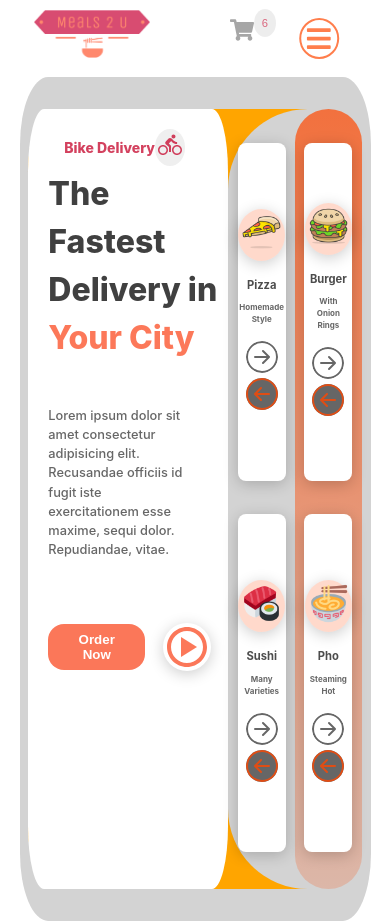
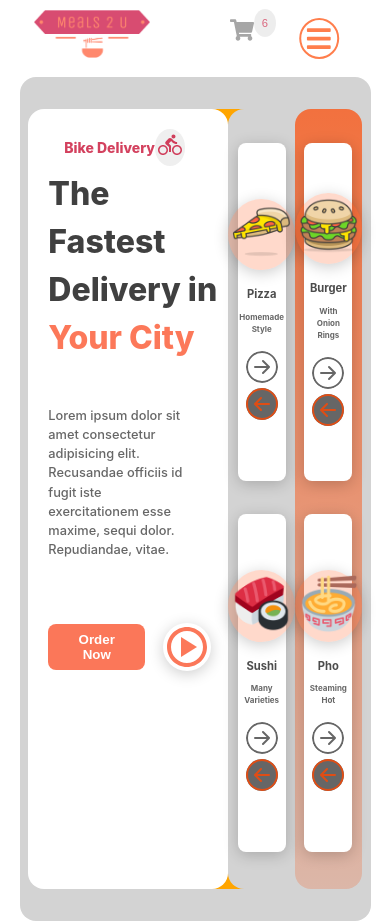
Before and after one commit to Jscorz/React-Food-Delivery-App, a React (Create React App) app: page / in a window 390 px wide. Built offline with nearby package versions, Linux system fonts and the light colour scheme.

Commit message:
adjusted border radius across pages to match at a lower number on small screens

```diff
--- a/src/components/Feedback.js
+++ b/src/components/Feedback.js
@@ -71,7 +71,7 @@ const Wrapper = styled.section`
     background: lightgrey;
     min-width: 30vw;
     min-height: 30vh;
-    border-radius: 5rem;
+    border-radius: 2rem;
     display: flex;
     flex-direction: column;
     justify-content: space-between;
@@ -82,7 +82,7 @@ const Wrapper = styled.section`
     }
 
     @media only screen and (max-width: 700px) {
-      border-radius: 1rem;
+      border-radius: 0.5rem;
     }
   }
 
@@ -94,12 +94,13 @@ const Wrapper = styled.section`
   input {
     padding: 0.5rem;
     min-width: 25vw;
-    border-radius: 5rem;
+    border-radius: 0.5rem;
     border: none;
 
     @media only screen and (max-width: 700px) {
       width: 6vw;
       font-size: 0.6rem;
+      border-radius: 0.5rem;
     }
   }
 
@@ -109,6 +110,10 @@ const Wrapper = styled.section`
     @media only screen and (max-width: 1250px) {
       max-width: 12.5vw;
     }
+
+    @media only screen and (max-width: 700px) {
+      border-radius: 0.5rem;
+    }
   }
 
   button {
@@ -117,7 +122,7 @@ const Wrapper = styled.section`
     border-radius: 0.7rem;
     cursor: pointer;
     font-weight: 800;
-    color: rgba(0, 0, 0, 0.8);
+    color: rgba(0, 0, 0, 0.7);
     margin-bottom: 0.5rem;
 
     &:hover {
@@ -128,6 +133,7 @@ const Wrapper = styled.section`
 
     @media only screen and (max-width: 800px) {
       padding: 0.3rem 1.1rem;
+      border-radius: 0.4rem;
     }
 
     @media only screen and (max-width: 600px) {
--- a/src/components/FoodOptions.js
+++ b/src/components/FoodOptions.js
@@ -63,13 +63,21 @@ const Wrapper = styled.section`
   grid-column: 2 / 4;
   align-items: space-between;
   background-color: lightgrey;
-  border-radius: 5rem 0 0 5rem;
+  border-radius: 5rem;
+
+  @media only screen and (max-width: 550px) {
+    border-radius: 1rem;
+  }
 
   .one {
     background: linear-gradient(rgba(255, 72, 0, 0.704), rgba(255, 72, 0, 0.204));
       grid-column 2 / 3;
     grid-row: 1 / -1;
     border-radius: 5rem;
+
+    @media only screen and (max-width: 550px) {
+      border-radius: 1rem;
+    }
 
   }
 
@@ -78,8 +86,6 @@ const Wrapper = styled.section`
     justify-content: center;
     align-items: space-between;
     text-align: center;
-
-
 
 }
 
@@ -154,7 +160,7 @@ box-shadow: 0px 3px 15px rgba(0, 0, 0, 0.2);
       }
 
       @media only screen and (max-width: 1000px) {
-        max-height: 10vw;
+        max-height: 15vw;
       }
   }
 
--- a/src/components/Header.js
+++ b/src/components/Header.js
@@ -27,13 +27,17 @@ const Wrapper = styled.section`
     margin: 0 auto;
     display: flex;
     justify-content: center;
-    border-radius: 8%;
+    border-radius: 5rem;
+
+    @media only screen and (max-width: 550px) {
+      border-radius: 1rem;
+    }
 
     &-second {
       margin: 2rem;
       min-width: 95%;
       background-color: orange;
-      border-radius: 8%;
+      border-radius: 5rem;
 
       display: grid;
       grid-template-columns: 60% 1fr 1fr;
--- a/src/components/MainText.js
+++ b/src/components/MainText.js
@@ -42,9 +42,13 @@ const Wrapper = styled.section`
   section {
     height: 100%;
     background-color: white;
-    border-radius: 8%;
+    border-radius: 5rem;
     display: flex;
     flex-direction: column;
+
+    @media only screen and (max-width: 550px) {
+      border-radius: 1rem;
+    }
   }
 
   article {
@@ -159,6 +163,7 @@ const Wrapper = styled.section`
 
     @media only screen and (max-width: 600px) {
       padding: .5rem 1rem;
+      border-radius: .5rem;
     }
 
     &:hover {
--- a/src/components/Menu.js
+++ b/src/components/Menu.js
@@ -43,7 +43,11 @@ const Wrapper = styled.section`
     margin: 0 auto;
     display: flex;
     justify-content: center;
-    border-radius: 8%;
+    border-radius: 5rem;
+
+    @media only screen and (max-width: 550px) {
+      border-radius: 1rem;
+    }
 
     &-second {
       margin: 2rem;
@@ -58,6 +62,10 @@ const Wrapper = styled.section`
       display: grid;
       grid-template-columns: 70% 1fr;
       transition: all 0.2s;
+
+      @media only screen and (max-width: 550px) {
+        border-radius: 1rem;
+      }
     }
   }
 
@@ -70,6 +78,10 @@ const Wrapper = styled.section`
     justify-content: flex-end;
     align-items: center;
     transition: all 0.2s;
+
+    @media only screen and (max-width: 550px) {
+      border-radius: 1rem;
+    }
   }
 
   .card {
@@ -80,6 +92,10 @@ const Wrapper = styled.section`
 
     transform: translateX(20%);
     text-transform: capitalize;
+
+    @media only screen and (max-width: 550px) {
+      border-radius: 1rem;
+    }
   }
 
   .card {
--- a/src/components/Service.js
+++ b/src/components/Service.js
@@ -39,7 +39,11 @@ const Wrapper = styled.section`
     margin: 0 auto;
     display: flex;
     justify-content: center;
-    border-radius: 8%;
+    border-radius: 5rem;
+
+    @media only screen and (max-width: 550px) {
+      border-radius: 1rem;
+    }
 
     &-second {
       margin: 2rem;
@@ -54,6 +58,11 @@ const Wrapper = styled.section`
 
       @media only screen and (max-width: 600px) {
         justify-items: center;
+      }
+
+      @media only screen and (max-width: 550px) {
+        justify-items: center;
+        border-radius: 1rem;
       }
     }
   }
@@ -70,6 +79,11 @@ const Wrapper = styled.section`
     display: flex;
     flex-direction: column;
     justify-content: center;
+    min-width: 100%;
+
+    @media only screen and (max-width: 550px) {
+      border-radius: 1rem;
+    }
   }
 
   h1 {
```
